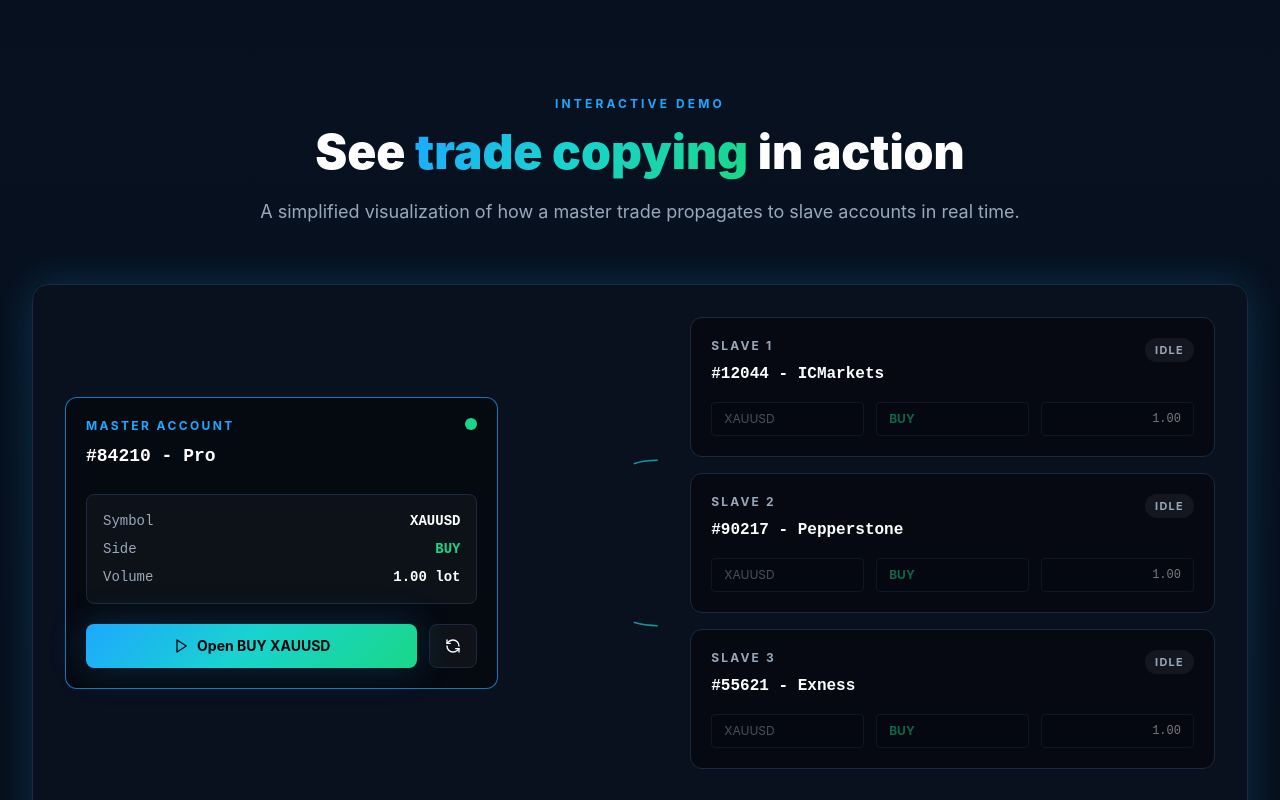
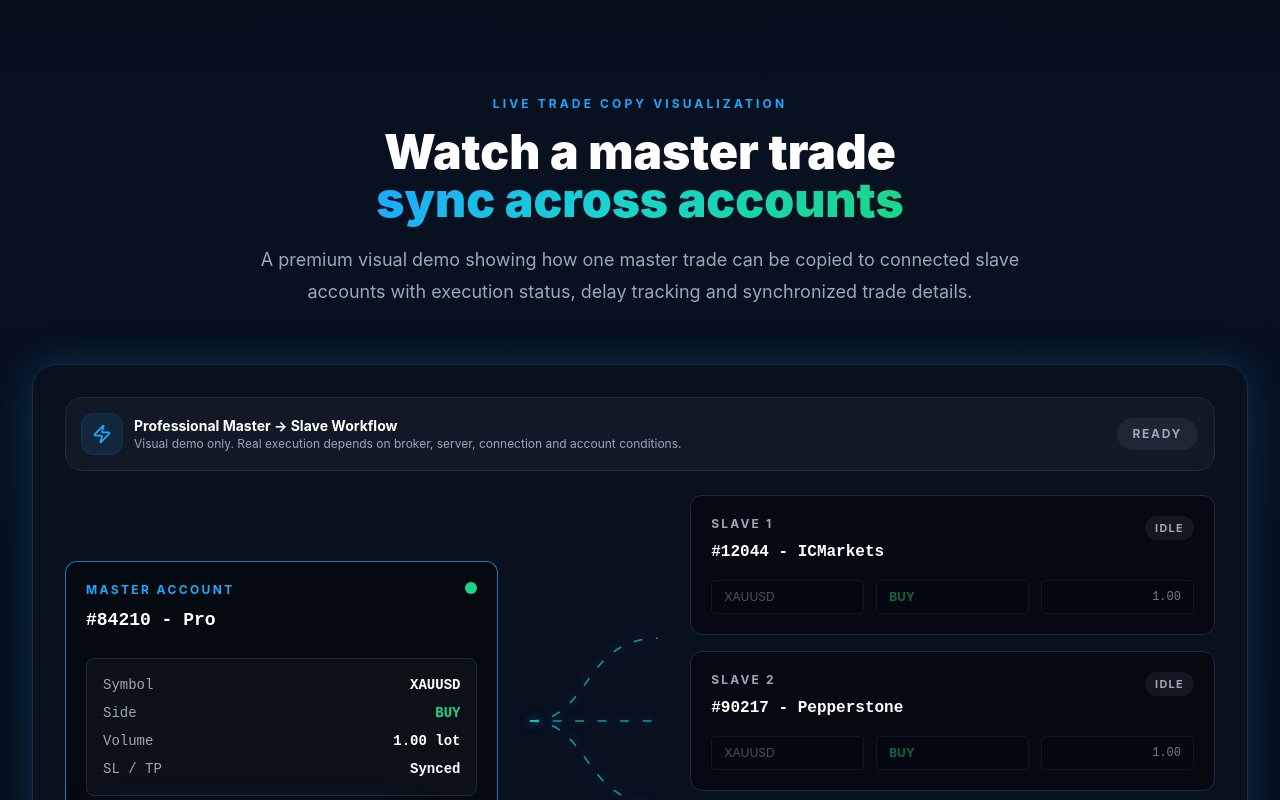
Before and after one commit to riyazu00-coder/fef-trading-solutions-website, a Next.js app: page /trade-copier in a window 1280 px wide. Shown: the part 2260-3060 px from the top of the page. Built offline with nearby package versions, Linux system fonts and the light colour scheme.

Commit message:
Improve Trade Copy Demo animations

```diff
--- a/app/globals.css
+++ b/app/globals.css
@@ -196,3 +196,53 @@ textarea {
   position: relative;
   z-index: 1;
 }
+.demo-path {
+  stroke-dasharray: 12 18;
+  stroke-dashoffset: 120;
+  filter: drop-shadow(0 0 8px rgba(29, 168, 255, 0.75));
+  animation: demo-flow 1.45s linear infinite;
+}
+
+.demo-active .demo-path {
+  stroke-dasharray: 18 14;
+  animation: demo-flow 900ms linear infinite;
+}
+
+.packet {
+  opacity: 0;
+  filter: drop-shadow(0 0 10px rgba(25, 215, 135, 0.9));
+  animation: packet-pulse 1.45s ease-in-out infinite;
+}
+
+.demo-active .packet {
+  opacity: 1;
+  animation: packet-pulse 900ms ease-in-out infinite;
+}
+
+@keyframes demo-flow {
+  from {
+    stroke-dashoffset: 120;
+  }
+  to {
+    stroke-dashoffset: 0;
+  }
+}
+
+@keyframes packet-pulse {
+  0% {
+    opacity: 0;
+    transform: scale(0.6);
+  }
+  35% {
+    opacity: 1;
+    transform: scale(1.25);
+  }
+  70% {
+    opacity: 1;
+    transform: scale(1);
+  }
+  100% {
+    opacity: 0;
+    transform: scale(0.6);
+  }
+}
--- a/components/TradeCopyDemo.tsx
+++ b/components/TradeCopyDemo.tsx
@@ -1,6 +1,6 @@
 "use client";
 
-import { Play, RefreshCcw, ShieldCheck } from "lucide-react";
+import { Play, RefreshCcw, ShieldCheck, Zap } from "lucide-react";
 import { useEffect, useRef, useState } from "react";
 
 type DemoState = "idle" | "copying" | "done";
@@ -8,7 +8,7 @@ type DemoState = "idle" | "copying" | "done";
 const slaveAccounts = [
   { id: "#12044", broker: "ICMarkets", delay: "120ms" },
   { id: "#90217", broker: "Pepperstone", delay: "260ms" },
-  { id: "#55621", broker: "Exness", delay: "400ms" }
+  { id: "#55621", broker: "Exness", delay: "400ms" },
 ];
 
 export function TradeCopyDemo() {
@@ -28,8 +28,10 @@ export function TradeCopyDemo() {
     if (timeoutRef.current) {
       clearTimeout(timeoutRef.current);
     }
+
     setRun((value) => value + 1);
     setState("copying");
+
     timeoutRef.current = setTimeout(() => {
       setState("done");
     }, 1450);
@@ -39,32 +41,87 @@ export function TradeCopyDemo() {
     if (timeoutRef.current) {
       clearTimeout(timeoutRef.current);
     }
+
     setState("idle");
   }
 
   const active = state !== "idle";
 
   return (
-    <section id="trade-copy-demo" className="mx-auto max-w-7xl scroll-mt-24 px-5 py-24 sm:px-6 lg:px-8">
+    <section
+      id="trade-copy-demo"
+      className="mx-auto max-w-7xl scroll-mt-24 px-5 py-24 sm:px-6 lg:px-8"
+    >
       <div className="mx-auto max-w-4xl text-center">
-        <p className="mb-4 text-xs font-bold uppercase tracking-[0.26em] text-electric">Interactive Demo</p>
+        <p className="mb-4 text-xs font-bold uppercase tracking-[0.26em] text-electric">
+          Live Trade Copy Visualization
+        </p>
+
         <h2 className="text-balance text-4xl font-black text-white sm:text-5xl">
-          See <span className="text-gradient">trade copying</span> in action
+          Watch a master trade{" "}
+          <span className="text-gradient">sync across accounts</span>
         </h2>
+
         <p className="mx-auto mt-5 max-w-3xl text-lg leading-8 text-steel">
-          A simplified visualization of how a master trade propagates to slave accounts in real time.
+          A premium visual demo showing how one master trade can be copied to
+          connected slave accounts with execution status, delay tracking and
+          synchronized trade details.
         </p>
       </div>
 
-      <div className={`demo-shell ${active ? "demo-active" : ""} mt-14 rounded-2xl border border-line bg-panel/70 p-5 shadow-glow sm:p-8`}>
+      <div
+        className={`demo-shell ${active ? "demo-active" : ""} mt-14 rounded-3xl border border-line bg-panel/70 p-5 shadow-glow sm:p-8`}
+      >
+        <div className="mb-6 flex flex-wrap items-center justify-between gap-4 rounded-2xl border border-line bg-white/[0.03] p-4">
+          <div className="flex items-center gap-3">
+            <span className="grid h-10 w-10 place-items-center rounded-xl bg-electric/10 text-electric ring-1 ring-electric/20">
+              <Zap className="h-5 w-5" />
+            </span>
+            <div>
+              <p className="text-sm font-bold text-white">
+                Professional Master → Slave Workflow
+              </p>
+              <p className="text-xs text-steel">
+                Visual demo only. Real execution depends on broker, server,
+                connection and account conditions.
+              </p>
+            </div>
+          </div>
+
+          <span
+            className={`rounded-full px-4 py-2 text-xs font-bold uppercase tracking-[0.14em] ${
+              state === "done"
+                ? "bg-emerald/10 text-emerald"
+                : state === "copying"
+                  ? "bg-electric/10 text-electric"
+                  : "bg-white/[0.06] text-steel"
+            }`}
+          >
+            {state === "idle"
+              ? "Ready"
+              : state === "copying"
+                ? "Copying"
+                : "Completed"}
+          </span>
+        </div>
+
         <div className="grid items-center gap-8 lg:grid-cols-[0.95fr_0.28fr_1.15fr]">
-          <div className="rounded-xl border border-electric/70 bg-ink/75 p-5">
+          <div className="premium-card premium-glow rounded-xl border border-electric/70 bg-ink/75 p-5">
             <div className="flex items-start justify-between">
               <div>
-                <p className="text-xs font-bold uppercase tracking-[0.2em] text-electric">Master Account</p>
-                <h3 className="mt-2 font-mono text-lg font-bold text-white">#84210 - Pro</h3>
+                <p className="text-xs font-bold uppercase tracking-[0.2em] text-electric">
+                  Master Account
+                </p>
+                <h3 className="mt-2 font-mono text-lg font-bold text-white">
+                  #84210 - Pro
+                </h3>
               </div>
-              <span className={`h-3 w-3 rounded-full ${state === "copying" ? "animate-pulse bg-electric" : "bg-emerald"}`} />
+
+              <span
+                className={`h-3 w-3 rounded-full ${
+                  state === "copying" ? "animate-pulse bg-electric" : "bg-emerald"
+                }`}
+              />
             </div>
 
             <div className="mt-6 rounded-lg border border-line bg-white/[0.03] p-4 font-mono text-sm">
@@ -72,13 +129,20 @@ export function TradeCopyDemo() {
                 <span>Symbol</span>
                 <span className="font-bold text-white">XAUUSD</span>
               </div>
+
               <div className="mt-2 flex justify-between gap-4 text-steel">
                 <span>Side</span>
                 <span className="font-bold text-emerald">BUY</span>
               </div>
+
               <div className="mt-2 flex justify-between gap-4 text-steel">
                 <span>Volume</span>
                 <span className="font-bold text-white">1.00 lot</span>
+              </div>
+
+              <div className="mt-2 flex justify-between gap-4 text-steel">
+                <span>SL / TP</span>
+                <span className="font-bold text-white">Synced</span>
               </div>
             </div>
 
@@ -91,6 +155,7 @@ export function TradeCopyDemo() {
                 <Play className="h-4 w-4" />
                 Open BUY XAUUSD
               </button>
+
               <button
                 type="button"
                 onClick={resetDemo}
@@ -103,10 +168,33 @@ export function TradeCopyDemo() {
           </div>
 
           <div className="relative hidden h-72 lg:block" aria-hidden="true">
-            <svg key={run} viewBox="0 0 170 290" className="h-full w-full overflow-visible text-cyan/70">
-              <path className="demo-path" d="M0 145 C80 145 70 35 170 35" fill="none" stroke="currentColor" strokeWidth="2" />
-              <path className="demo-path" d="M0 145 C70 145 90 145 170 145" fill="none" stroke="currentColor" strokeWidth="2" />
-              <path className="demo-path" d="M0 145 C80 145 70 255 170 255" fill="none" stroke="currentColor" strokeWidth="2" />
+            <svg
+              key={run}
+              viewBox="0 0 170 290"
+              className="h-full w-full overflow-visible text-cyan/70"
+            >
+              <path
+                className="demo-path"
+                d="M0 145 C80 145 70 35 170 35"
+                fill="none"
+                stroke="currentColor"
+                strokeWidth="2"
+              />
+              <path
+                className="demo-path"
+                d="M0 145 C70 145 90 145 170 145"
+                fill="none"
+                stroke="currentColor"
+                strokeWidth="2"
+              />
+              <path
+                className="demo-path"
+                d="M0 145 C80 145 70 255 170 255"
+                fill="none"
+                stroke="currentColor"
+                strokeWidth="2"
+              />
+
               <circle className="packet" cx="78" cy="88" r="5" fill="#19d787" />
               <circle className="packet" cx="88" cy="145" r="5" fill="#1da8ff" />
               <circle className="packet" cx="78" cy="202" r="5" fill="#19d787" />
@@ -116,34 +204,59 @@ export function TradeCopyDemo() {
           <div className="grid gap-4">
             {slaveAccounts.map((account, index) => {
               const copied = state === "done";
-              const label = state === "idle" ? "Idle" : copied ? "Copied" : "Copying";
+              const label =
+                state === "idle" ? "Idle" : copied ? "Copied" : "Copying";
+
               return (
                 <div
                   key={account.id}
-                  className={`rounded-xl border p-5 transition duration-500 ${
-                    active ? "border-emerald/40 bg-emerald/[0.045]" : "border-line bg-ink/70"
+                  className={`premium-card rounded-xl border p-5 transition duration-500 ${
+                    active
+                      ? "border-emerald/40 bg-emerald/[0.045]"
+                      : "border-line bg-ink/70"
                   }`}
-                  style={{ transitionDelay: state === "copying" ? account.delay : "0ms" }}
+                  style={{
+                    transitionDelay: state === "copying" ? account.delay : "0ms",
+                  }}
                 >
                   <div className="flex items-start justify-between gap-4">
                     <div>
-                      <p className="text-xs font-bold uppercase tracking-[0.18em] text-steel">Slave {index + 1}</p>
+                      <p className="text-xs font-bold uppercase tracking-[0.18em] text-steel">
+                        Slave {index + 1}
+                      </p>
+
                       <h3 className="mt-2 font-mono text-base font-bold text-white">
                         {account.id} - {account.broker}
                       </h3>
                     </div>
+
                     <span
                       className={`rounded-full px-2.5 py-1 text-[0.68rem] font-bold uppercase tracking-[0.12em] ${
-                        copied ? "bg-emerald/15 text-emerald" : state === "copying" ? "bg-electric/15 text-electric" : "bg-white/[0.06] text-steel"
+                        copied
+                          ? "bg-emerald/15 text-emerald"
+                          : state === "copying"
+                            ? "bg-electric/15 text-electric"
+                            : "bg-white/[0.06] text-steel"
                       }`}
                     >
                       {label}
                     </span>
                   </div>
-                  <div className={`mt-4 grid grid-cols-3 gap-3 text-xs transition ${active ? "opacity-100" : "opacity-45"}`}>
-                    <span className="rounded border border-line bg-ink/50 px-3 py-2 text-steel">XAUUSD</span>
-                    <span className="rounded border border-line bg-ink/50 px-3 py-2 font-bold text-emerald">BUY</span>
-                    <span className="rounded border border-line bg-ink/50 px-3 py-2 text-right font-mono text-white">1.00</span>
+
+                  <div
+                    className={`mt-4 grid grid-cols-3 gap-3 text-xs transition ${
+                      active ? "opacity-100" : "opacity-45"
+                    }`}
+                  >
+                    <span className="rounded border border-line bg-ink/50 px-3 py-2 text-steel">
+                      XAUUSD
+                    </span>
+                    <span className="rounded border border-line bg-ink/50 px-3 py-2 font-bold text-emerald">
+                      BUY
+                    </span>
+                    <span className="rounded border border-line bg-ink/50 px-3 py-2 text-right font-mono text-white">
+                      1.00
+                    </span>
                   </div>
                 </div>
               );
@@ -156,7 +269,10 @@ export function TradeCopyDemo() {
             <ShieldCheck className="h-4 w-4 text-emerald" />
             Visual demonstration only - not connected to live accounts.
           </span>
-          <span className="font-mono text-xs uppercase tracking-[0.18em] text-steel">Master to Slave 1, Slave 2, Slave 3</span>
+
+          <span className="font-mono text-xs uppercase tracking-[0.18em] text-steel">
+            Master to Slave 1, Slave 2, Slave 3
+          </span>
         </div>
       </div>
     </section>
```
